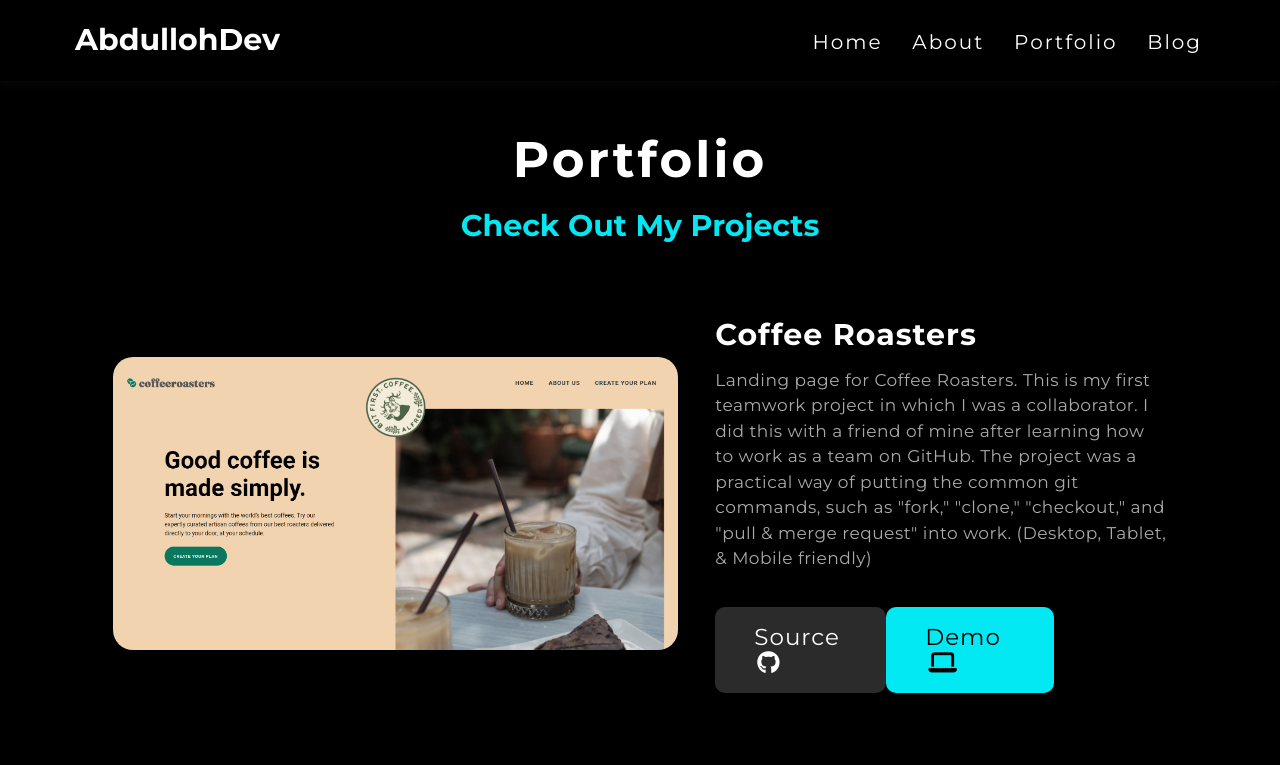
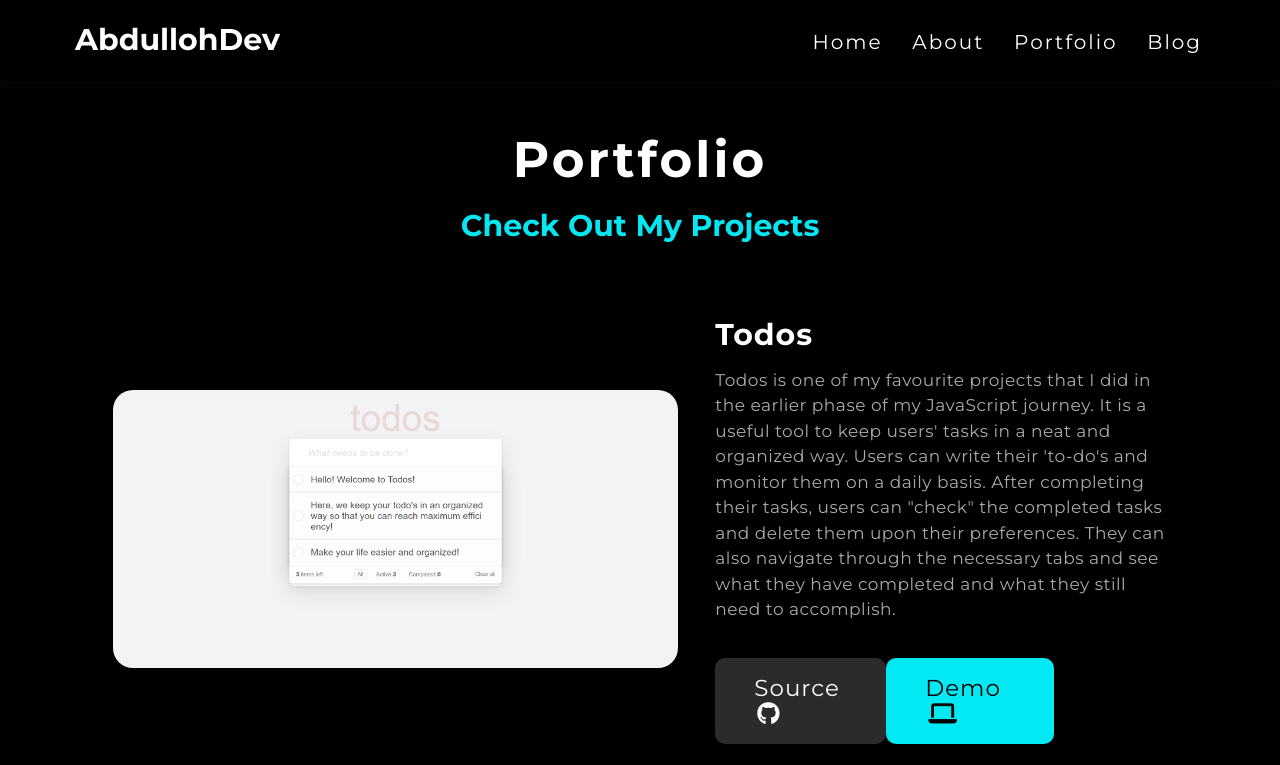
Before and after one commit to AbdullohYakubov/My-website, a plain HTML site: page portfolio.html in a window 1280 px wide. Shown: the top 765 px of the page. Drawn offline with nearby package versions, Linux system fonts and the light colour scheme; files that its build step writes are made by us from their sources.

Commit message:
added a new project (Todos) to portfolio page and added favicons to each page

```diff
--- a/portfolio.html
+++ b/portfolio.html
@@ -5,6 +5,7 @@
     <meta http-equiv="X-UA-Compatible" content="IE=edge" />
     <meta name="viewport" content="width=device-width, initial-scale=1.0" />
     <title>AbdullohDev — Welcome to my Portfolio Website</title>
+    <link rel="icon" href="./images/code.png" />
     <link rel="stylesheet" href="./css/all.min.css" />
     <!-- <link rel="stylesheet" href="./webfonts/fa-brands-400.ttf" />
     <link rel="stylesheet" href="./webfonts/fa-brands-400.woff2" />
@@ -46,6 +47,43 @@
       <section>
         <h1 class="portfolio_title">Portfolio</h1>
         <h2 class="portfolio_desc">Check Out My Projects</h2>
+      </section>
+
+      <section class="boxes">
+        <div class="boxes_left">
+          <img
+            class="boxes_left_img"
+            src="./images/Todos.png"
+            alt="Picture of Todos Tool" />
+        </div>
+        <div class="boxes_right">
+          <h2 class="boxes_right_title">Todos</h2>
+          <p class="boxes_right_description">
+            Todos is one of my favourite projects that I did in the earlier
+            phase of my JavaScript journey. It is a useful tool to keep users'
+            tasks in a neat and organized way. Users can write their 'to-do's
+            and monitor them on a daily basis. After completing their tasks,
+            users can "check" the completed tasks and delete them upon their
+            preferences. They can also navigate through the necessary tabs and
+            see what they have completed and what they still need to accomplish.
+          </p>
+          <div class="boxes_right_btns">
+            <a
+              class="boxes_right_button btn_left"
+              target="_blank"
+              href="https://github.com/AbdullohYakubov/Coffee-Roaster-myRepo">
+              Source
+              <i class="fa-brands fa-github"></i>
+            </a>
+            <a
+              class="boxes_right_button btn_right"
+              target="_blank"
+              href="https://coffee-roasters-new.netlify.app/">
+              Demo
+              <i class="fa-solid fa-laptop"></i>
+            </a>
+          </div>
+        </div>
       </section>
 
       <section class="boxes">
```
Also changed, not shown: about.html (+1 -0 lines), blog.html (+1 -0 lines), index.html (+4 -2 lines), images/Todos.png (added), images/code.png (added).
